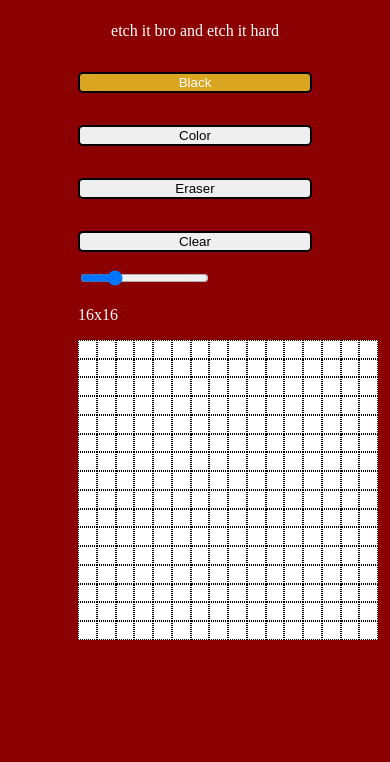
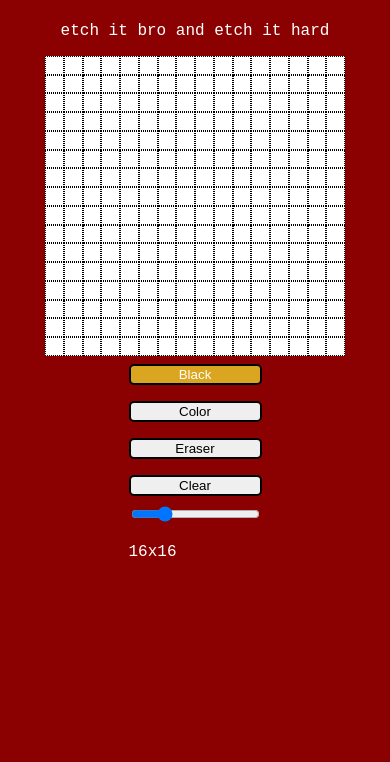
Before and after one commit to adamnnagy/etch-a-sketch, a plain HTML site: page index.html in a window 390 px wide. Shown: the part 82-844 px from the top of the page. Drawn offline with Linux system fonts and the light colour scheme.

Commit message:
Adapt column layout for smaller screens

```diff
--- a/css/style.css
+++ b/css/style.css
@@ -1,8 +1,11 @@
 html {
 	box-sizing: border-box;
+    font-family: 'Courier New', Courier, monospace;
 }
 
-*, *::before, *::after {
+*,
+*::before,
+*::after {
 	box-sizing: inherit;
 }
 
@@ -38,6 +41,7 @@ body {
 	display: flex;
 	justify-content: space-between;
 	width: 60vw;
+    align-items: center;
 }
 
 .brushes {
@@ -49,12 +53,11 @@ body {
 button {
 	border: #000 solid 2px;
 	border-radius: 5px;
-    margin: 1rem 0;
+	margin: 0.5rem 0;
 }
 
 button:hover {
 	transform: translate(0, -2px);
-
 }
 
 .active-color {
@@ -63,35 +66,34 @@ button:hover {
 }
 
 @media all and (max-width: 1000px) {
-
 	#grid-container {
 		height: 400px;
 		width: 400px;
 	}
-
 }
 @media all and (max-width: 800px) {
 	.container {
 		flex-direction: column;
 		width: 60vw;
+
 	}
 	#grid-container {
 		height: 400px;
 		width: 400px;
 	}
-
 }
 @media all and (max-width: 600px) {
+	.container {
+        flex-direction: column-reverse;
+    }
 	#grid-container {
-        height: 400px;
-        width: 400px;
+		height: 300px;
+		width: 300px;
 	}
-
 }
 @media all and (max-width: 400px) {
 	#grid-container {
 		height: 300px;
 		width: 300px;
 	}
-
 }
```
Lines whose indentation alone changed are shown as unchanged.
